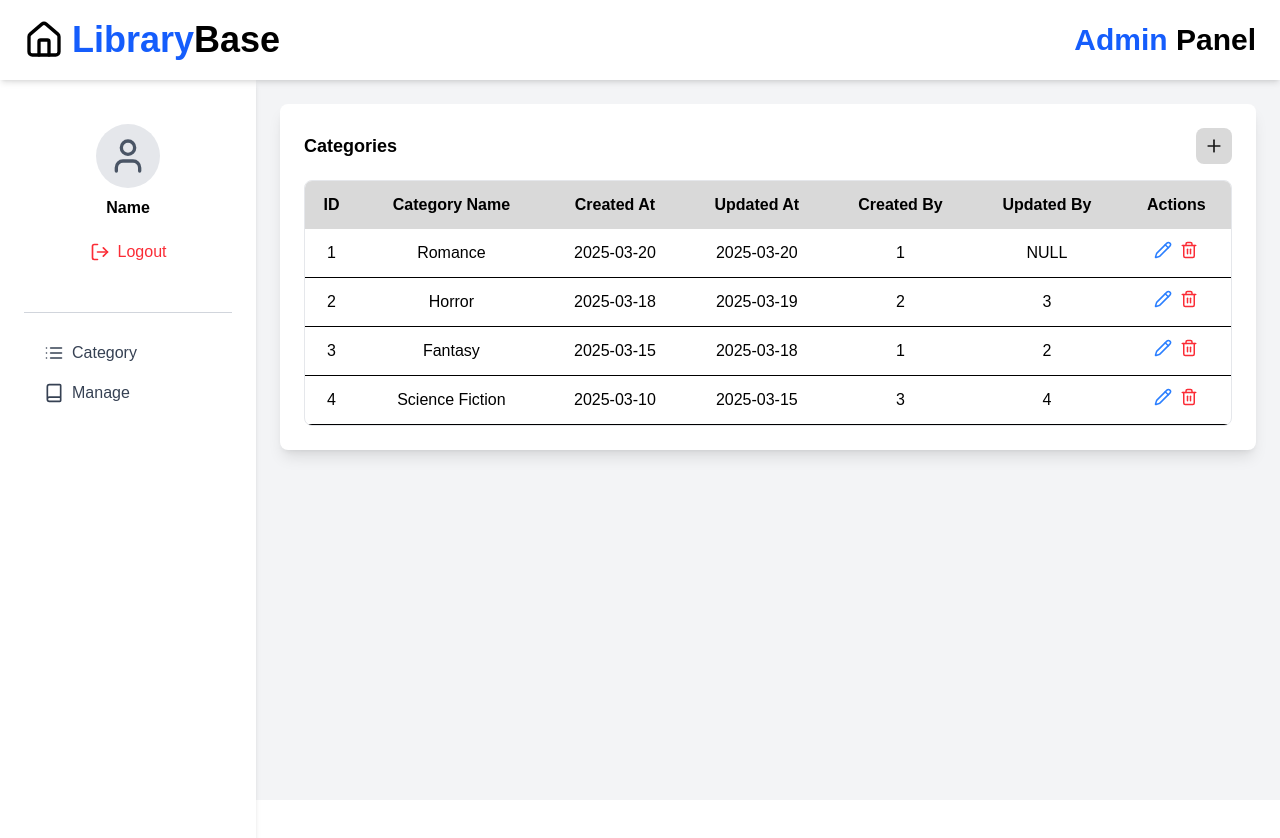
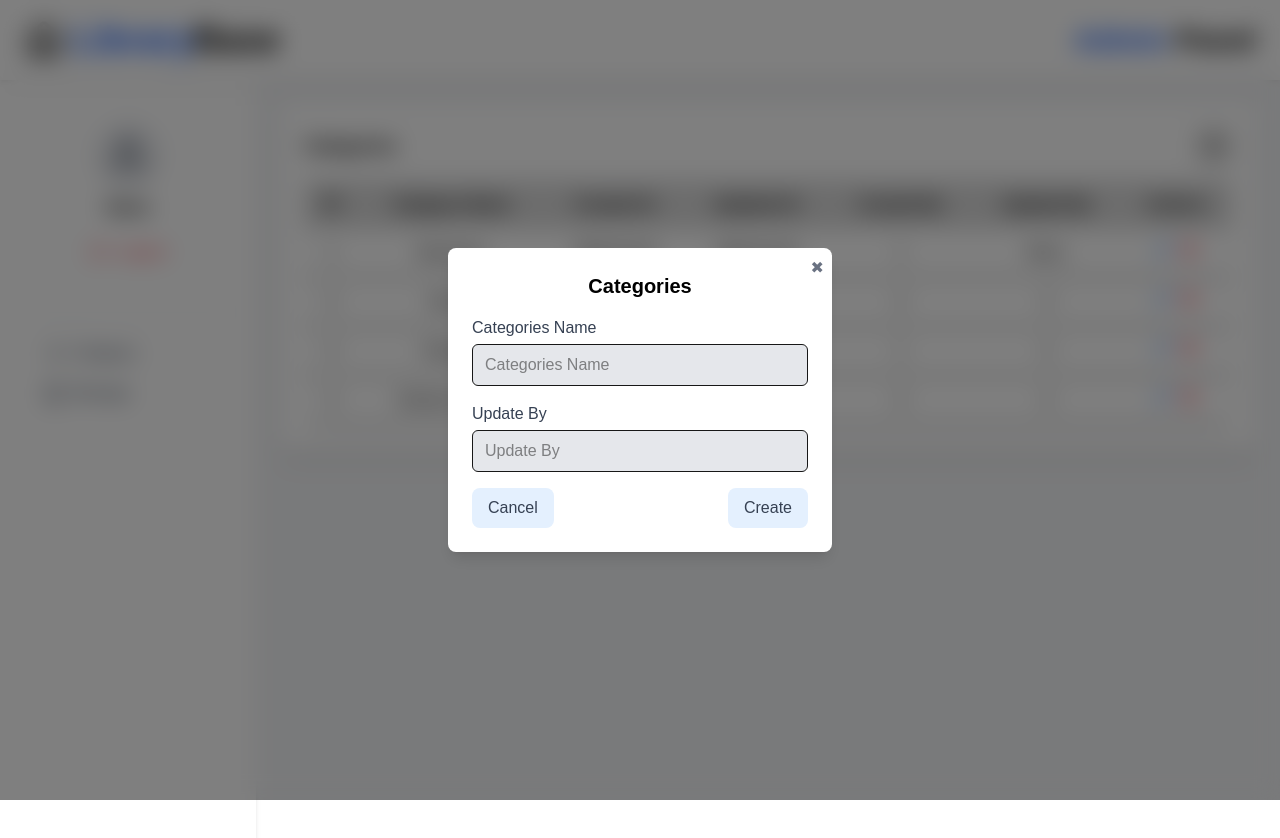
Before and after one commit to franvinkus/LibraryBase-frontend, a Next.js app: page /page/admin in a window 1280 px wide. Both pictures are taken after a click on the button 1214 px from the left and 146 px from the top of the page. Shown: the top 838 px of the page. Built offline with nearby package versions, Linux system fonts and the light colour scheme.

Commit message:
editing admin page

```diff
--- /dev/null
+++ b/src/app/components/admin/AddCategory/AddCategory.tsx
@@ -0,0 +1,42 @@
+"use client";
+import { useState } from "react";
+
+export default function AddCategory({ isOpen, onClose }: { isOpen: boolean; onClose: () => void }) {
+  const [categoryName, setCategoryName] = useState("");
+  const [updateBy, setUpdateBy] = useState("");
+
+  if (!isOpen) return null; // Jangan render modal jika tidak dibuka
+
+  return (
+    <div className="fixed inset-0 bg-black/50 backdrop-blur-md flex justify-center items-center z-50">
+      <div className="bg-white p-6 rounded-lg shadow-lg w-96 relative">
+        {/* Tombol Close */}
+        <button onClick={onClose} className="absolute top-2 right-2 text-gray-500 hover:text-gray-800">
+          ✖
+        </button>
+
+        {/* Title */}
+        <h2 className="text-xl font-bold mb-4 text-center text-black">Categories</h2>
+
+        {/* Input Fields */}
+        <div className="mb-4">
+          <label className="block text-gray-700 font-medium mb-1">Categories Name</label>
+          <input type="text" className="w-full px-3 py-2 border rounded-md bg-gray-200 focus:outline-none" placeholder="Categories Name" value={categoryName} onChange={(e) => setCategoryName(e.target.value)} />
+        </div>
+
+        <div className="mb-4">
+          <label className="block text-gray-700 font-medium mb-1">Update By</label>
+          <input type="text" className="w-full px-3 py-2 border rounded-md bg-gray-200 focus:outline-none" placeholder="Update By" value={updateBy} onChange={(e) => setUpdateBy(e.target.value)} />
+        </div>
+
+        {/* Buttons */}
+        <div className="flex justify-between mt-4">
+          <button onClick={onClose} className="px-4 py-2 bg-[#E4F0FE] text-gray-700 rounded-lg hover:bg-blue-600 hover:text-white hover:scale-105 transition">
+            Cancel
+          </button>
+          <button className="px-4 py-2 bg-[#E4F0FE] text-gray-700 rounded-lg hover:bg-blue-600 hover:text-white hover:scale-105 transition">Create</button>
+        </div>
+      </div>
+    </div>
+  );
+}
--- a/src/app/components/admin/CategoryCard/CategoryCard.tsx
+++ /dev/null
@@ -1,61 +0,0 @@
-import { Pencil, Trash2, Plus } from "lucide-react";
-
-export default function CategoryCard() {
-  // Data dummy kategori
-  const categories = [
-    { id: 1, name: "Romance", created_at: "2025-03-20", updated_at: "2025-03-20", created_by: 1, updated_by: "NULL" },
-    { id: 2, name: "Horror", created_at: "2025-03-18", updated_at: "2025-03-19", created_by: 2, updated_by: 3 },
-    { id: 3, name: "Fantasy", created_at: "2025-03-15", updated_at: "2025-03-18", created_by: 1, updated_by: 2 },
-    { id: 4, name: "Science Fiction", created_at: "2025-03-10", updated_at: "2025-03-15", created_by: 3, updated_by: 4 },
-  ];
-
-  return (
-    <div className="bg-white shadow-lg rounded-lg p-6">
-      <div className="flex justify-between items-center mb-4">
-        <h2 className="text-lg font-bold text-black ">Categories</h2>
-        <button className="bg-[#D9D9D9] p-2 rounded-lg hover:text-white hover:bg-blue-700 hover:scale-110">
-          <Plus size={20} />
-        </button>
-      </div>
-
-      <div className="overflow-hidden rounded-lg border border-gray-200">
-        <table className="w-full border-collapse rounded-lg">
-          {/* Header */}
-          <thead>
-            <tr className="bg-[#D9D9D9] text-black rounded-t-lg">
-              <th className="p-3">ID</th>
-              <th className="p-3">Category Name</th>
-              <th className="p-3">Created At</th>
-              <th className="p-3">Updated At</th>
-              <th className="p-3">Created By</th>
-              <th className="p-3">Updated By</th>
-              <th className="p-3">Actions</th>
-            </tr>
-          </thead>
-
-          {/* Body */}
-          <tbody className="rounded-b-lg">
-            {categories.map((category, index) => (
-              <tr key={index} className="text-center border-b last:rounded-b-lg text-black ">
-                <td className="p-3">{category.id}</td>
-                <td className="p-3">{category.name}</td>
-                <td className="p-3">{category.created_at}</td>
-                <td className="p-3">{category.updated_at}</td>
-                <td className="p-3">{category.created_by}</td>
-                <td className="p-3">{category.updated_by}</td>
-                <td className="p-3 flex justify-center gap-2">
-                  <button className="text-blue-500 hover:text-blue-700">
-                    <Pencil size={18} />
-                  </button>
-                  <button className="text-red-500 hover:text-red-700">
-                    <Trash2 size={18} />
-                  </button>
-                </td>
-              </tr>
-            ))}
-          </tbody>
-        </table>
-      </div>
-    </div>
-  );
-}
--- /dev/null
+++ b/src/app/components/admin/DeleteCategory/DeletCategory.tsx
@@ -0,0 +1,42 @@
+"use client";
+import { useState } from "react";
+
+export default function DeleteCategory({ isOpen, onClose }: { isOpen: boolean; onClose: () => void }) {
+  const [categoryName, setCategoryName] = useState("");
+  const [updateBy, setUpdateBy] = useState("");
+
+  if (!isOpen) return null; // Jangan render modal jika tidak dibuka
+
+  return (
+    <div className="fixed inset-0 bg-black/50 backdrop-blur-md flex justify-center items-center z-50">
+      <div className="bg-white p-6 rounded-lg shadow-lg w-96 relative">
+        {/* Tombol Close */}
+        <button onClick={onClose} className="absolute top-2 right-2 text-gray-500 hover:text-gray-800">
+          ✖
+        </button>
+
+        {/* Title */}
+        <h2 className="text-xl font-bold mb-4 text-center">Categories</h2>
+
+        {/* Input Fields */}
+        <div className="mb-4">
+          <label className="block text-gray-700 font-medium mb-1">Categories Name</label>
+          <input type="text" className="w-full px-3 py-2 border rounded-md bg-gray-200 focus:outline-none" placeholder="Categories Name" value={categoryName} onChange={(e) => setCategoryName(e.target.value)} />
+        </div>
+
+        <div className="mb-4">
+          <label className="block text-gray-700 font-medium mb-1">Update By</label>
+          <input type="text" className="w-full px-3 py-2 border rounded-md bg-gray-200 focus:outline-none" placeholder="Update By" value={updateBy} onChange={(e) => setUpdateBy(e.target.value)} />
+        </div>
+
+        {/* Buttons */}
+        <div className="flex justify-between mt-4">
+          <button onClick={onClose} className="px-4 py-2 border border-black rounded-md hover:bg-gray-200 transition">
+            Cancel
+          </button>
+          <button className="px-4 py-2 border border-black rounded-md bg-blue-600 text-white hover:bg-blue-700 transition">Create</button>
+        </div>
+      </div>
+    </div>
+  );
+}
--- a/src/app/components/admin/SidebarAdmin/SidebarAdmin.tsx
+++ b/src/app/components/admin/SidebarAdmin/SidebarAdmin.tsx
@@ -13,7 +13,7 @@ const SidebarAdmin = () => {
           <User size={40} className="text-gray-600" />
         </div>
         <span className="mt-2 font-semibold text-black">Name</span>
-        <button className="flex items-center text-red-500 hover:scale-125">
+        <button className="flex items-center text-red-500 hover:scale-125 transition ease-in-out duration-300">
           <LogOut size={20} className="mr-2 mt-5" />
           <p className="mt-5">Logout</p>
         </button>
@@ -23,12 +23,12 @@ const SidebarAdmin = () => {
 
       {/* Navigation */}
       <nav className="flex flex-col space-y-4 mt-5 ml-5">
-        <div className="flex items-center text-gray-700 hover:text-blue-600 hover:scale-125 cursor-pointer" onClick={() => router.push("/page/category")}>
+        <div className="flex items-center text-gray-700 hover:text-blue-600 hover:scale-125 cursor-pointer transition ease-in-out duration-300" onClick={() => router.push("/page/category")}>
           <List size={20} className="mr-2" />
           Category
         </div>
 
-        <div className="flex items-center text-gray-700 hover:text-blue-600 hover:scale-125 cursor-pointer" onClick={() => router.push("/page/mylibrary")}>
+        <div className="flex items-center text-gray-700 hover:text-blue-600 hover:scale-125 cursor-pointer transition ease-in-out duration-300" onClick={() => router.push("/page/mylibrary")}>
           <Book size={20} className="mr-2" />
           Manage
         </div>
--- a/src/app/page/admin/page.tsx
+++ b/src/app/page/admin/page.tsx
@@ -3,15 +3,20 @@ import { useState } from "react";
 import { Home, Users, Settings, Menu } from "lucide-react";
 import SidebarAdmin from "@/app/components/admin/SidebarAdmin/SidebarAdmin";
 import NavbarAdmin from "@/app/components/admin/NavbarAdmin/NavbarAdmin";
-import CategoryCard from "@/app/components/admin/CategoryCard/CategoryCard";
-
-
+import AddCategory from "@/app/components/admin/AddCategory/AddCategory";
+import { Pencil, Trash2, Plus } from "lucide-react";
 
 export default function AdminDashboard() {
+  const categories = [
+    { id: 1, name: "Romance", created_at: "2025-03-20", updated_at: "2025-03-20", created_by: 1, updated_by: "NULL" },
+    { id: 2, name: "Horror", created_at: "2025-03-18", updated_at: "2025-03-19", created_by: 2, updated_by: 3 },
+    { id: 3, name: "Fantasy", created_at: "2025-03-15", updated_at: "2025-03-18", created_by: 1, updated_by: 2 },
+    { id: 4, name: "Science Fiction", created_at: "2025-03-10", updated_at: "2025-03-15", created_by: 3, updated_by: 4 },
+  ];
+  const [isAddModalOpen, setIsAddModalOpen] = useState(false);
+
   return (
     <div className="flex h-screen bg-gray-100">
-
-
       <SidebarAdmin />
 
       {/* Main Content */}
@@ -19,10 +24,57 @@ export default function AdminDashboard() {
         {/* Navbar */}
         <NavbarAdmin />
 
-
         {/* Categories Section */}
         <section className="mt-10">
-          <CategoryCard />
+          <div className="relative">
+            <div className="bg-white shadow-lg rounded-lg p-6">
+              <div className="flex justify-between items-center mb-4">
+                <h2 className="text-lg font-bold text-black">Categories</h2>
+                <button className="bg-[#D9D9D9] p-2 rounded-lg hover:text-white hover:bg-blue-700 hover:scale-110 transition ease-in-out duration-300" onClick={() => setIsAddModalOpen(true)}>
+                  <Plus size={20} />
+                </button>
+              </div>
+
+              <div className="overflow-hidden rounded-lg border border-gray-200">
+                <table className="w-full border-collapse rounded-lg">
+                  <thead>
+                    <tr className="bg-[#D9D9D9] text-black rounded-t-lg">
+                      <th className="p-3">ID</th>
+                      <th className="p-3">Category Name</th>
+                      <th className="p-3">Created At</th>
+                      <th className="p-3">Updated At</th>
+                      <th className="p-3">Created By</th>
+                      <th className="p-3">Updated By</th>
+                      <th className="p-3">Actions</th>
+                    </tr>
+                  </thead>
+
+                  <tbody className="rounded-b-lg">
+                    {categories.map((category) => (
+                      <tr key={category.id} className="text-center border-b last:rounded-b-lg text-black">
+                        <td className="p-3">{category.id}</td>
+                        <td className="p-3">{category.name}</td>
+                        <td className="p-3">{category.created_at}</td>
+                        <td className="p-3">{category.updated_at}</td>
+                        <td className="p-3">{category.created_by}</td>
+                        <td className="p-3">{category.updated_by}</td>
+                        <td className="p-3 flex justify-center gap-2">
+                          <button className="text-blue-500 hover:text-blue-700">
+                            <Pencil size={18} />
+                          </button>
+                          <button className="text-red-500 hover:text-red-700">
+                            <Trash2 size={18} />
+                          </button>
+                        </td>
+                      </tr>
+                    ))}
+                  </tbody>
+                </table>
+              </div>
+            </div>
+
+            {isAddModalOpen && <AddCategory isOpen={isAddModalOpen} onClose={() => setIsAddModalOpen(false)} />}
+          </div>
         </section>
       </main>
     </div>
```
Also changed, not shown: src/app/components/BookCardPopUp/BookCardPopUp.tsx (added).
